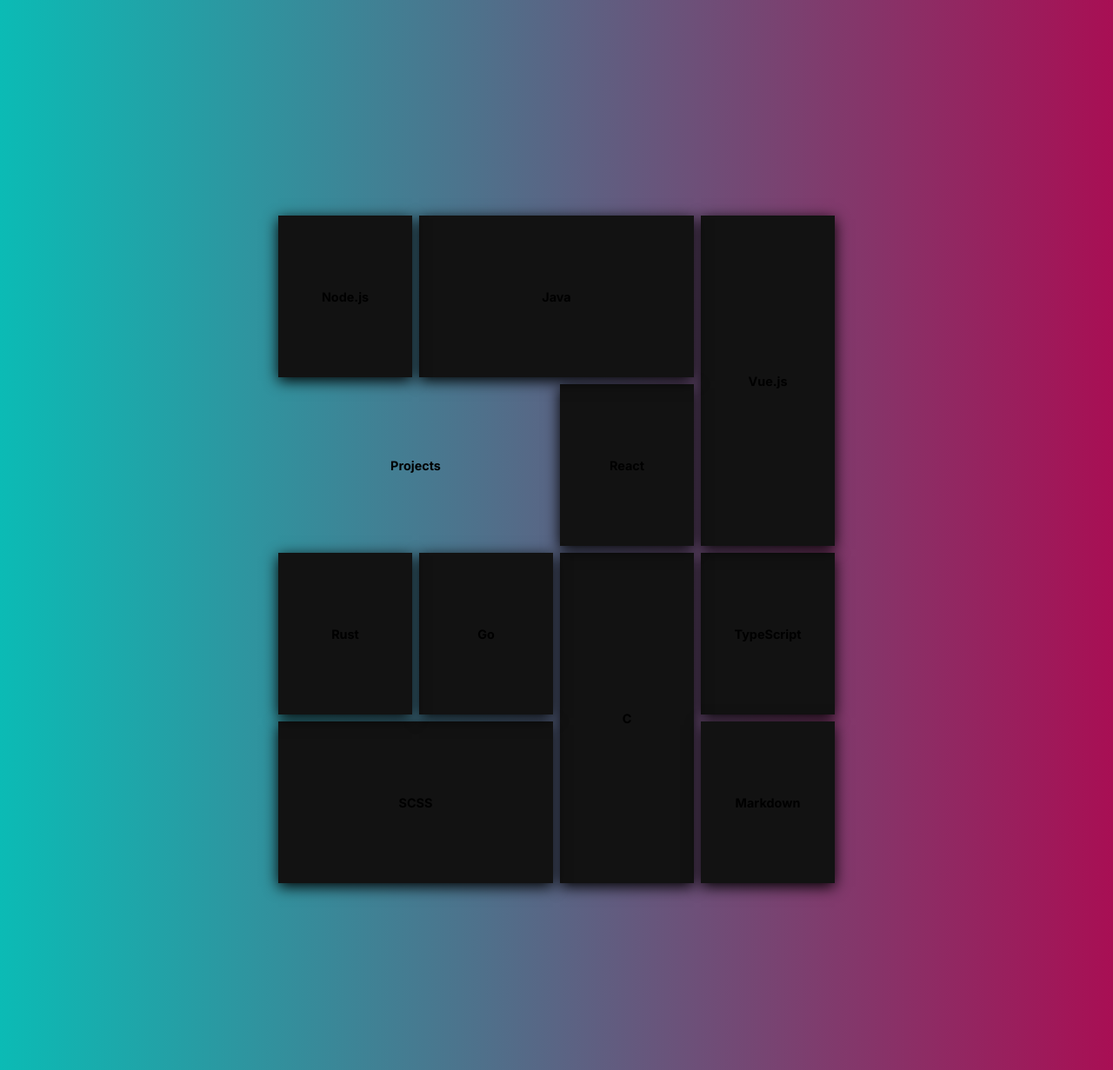
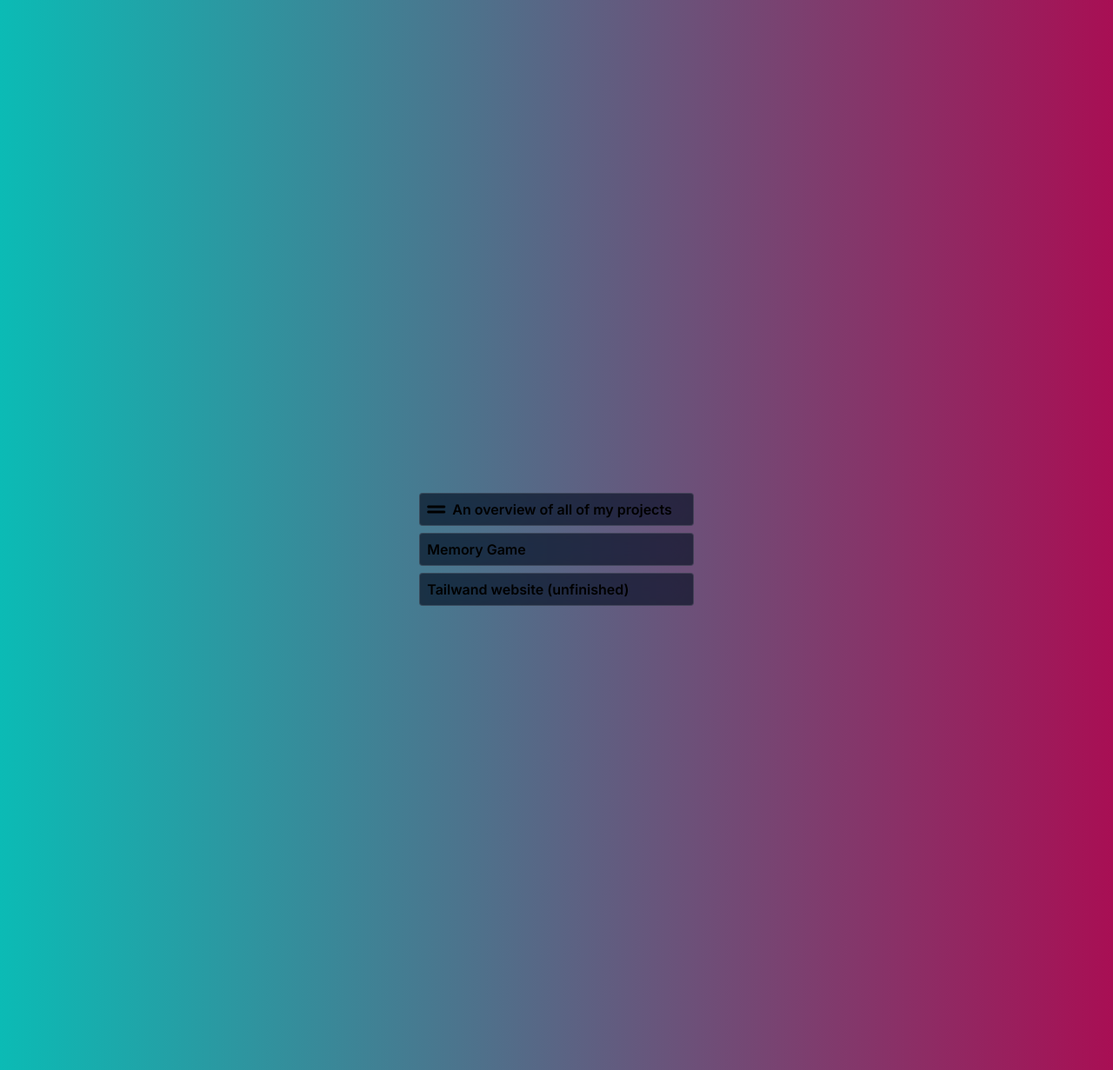
Before and after one commit to Paskie0/Portfolio, a PHP site: page / in a window 1280 px wide. Shown: the part 568-1799 px from the top of the page at 87% size. Run offline with PHP 8.4, Linux system fonts and the light colour scheme; a stand-in replaces the project's code that opens the database connection; some libraries are stand-ins or nearby versions; some web fonts are replaced.

Commit message:
Links to older projects and made the sidebar responsive
• Added some temporary buttons to older projects I've made
• Made the sidebar hidden when width > 700px

```diff
--- a/css/styles.css
+++ b/css/styles.css
@@ -1,5 +1,46 @@
-@import url("http://fonts.cdnfonts.com/css/sf-pro-display");
 @import url("https://fonts.googleapis.com/css2?family=Inter:wght@100;200;300;400;500;600;700;800;900&display=swap");
+/* @mixin gridCard() {
+  position: relative;
+  display: grid;
+  min-width: 2rem;
+  min-height: 2rem;
+  max-width: 19rem;
+  max-height: 19rem;
+  font-size: 0.6rem;
+  box-shadow: $box-shadow;
+  cursor: pointer;
+
+  > .cardCover {
+    position: absolute;
+    display: grid;
+    width: 100%;
+    height: 100%;
+    overflow: hidden;
+    place-items: center;
+    background-color: #121212;
+    transition: height 1s cubic-bezier(0.75, 0.3, 0.3, 0.75);
+  }
+
+  > .cardContent {
+    display: grid;
+    place-items: center;
+    text-align: center;
+    background-color: #eeeeee;
+  }
+
+  &:hover {
+    > .cardCover {
+      height: 0;
+    }
+  }
+
+  &:first-of-type {
+    place-items: center;
+    color: white;
+    box-shadow: none;
+    cursor: default;
+  }
+} */
 * {
   margin: 0;
   padding: 0;
@@ -12,6 +53,7 @@
 
 :root {
   background: linear-gradient(90deg, #0bbbb5 0%, #a80f54 100%);
+  background-repeat: no-repeat;
   font-family: "Inter", sans-serif;
   scroll-behavior: smooth;
 }
@@ -102,46 +144,37 @@
   width: 100%;
   height: 100vh;
   display: grid;
-  grid-template-columns: repeat(12, 1fr);
-  grid-template-rows: repeat(12, 1fr);
-  grid-column-gap: 0.5rem;
-  grid-row-gap: 0.5rem;
-  margin: 0 auto;
+  place-items: center;
+  row-gap: 0.5rem;
   padding: 1rem 0;
+  /*         > .card {
+    @include gridCard();
+  } */
 }
-:root > body > main > #projects > .card {
-  position: relative;
+:root > body > main > #projects > #projectsWrapper {
   display: grid;
-  min-width: 2rem;
-  min-height: 2rem;
-  font-size: 0.6rem;
-  box-shadow: 0 0.25rem 1rem rgb(0, 0, 0);
-  cursor: pointer;
+  row-gap: 0.5rem;
 }
-:root > body > main > #projects > .card > .cardCover {
-  position: absolute;
-  display: grid;
+:root > body > main > #projects > #projectsWrapper div {
   width: 100%;
-  height: 100%;
-  overflow: hidden;
-  place-items: center;
-  background-color: #121212;
-  transition: height 1s cubic-bezier(0.75, 0.3, 0.3, 0.75);
-}
-:root > body > main > #projects > .card > .cardContent {
+  height: -webkit-fit-content;
+  height: -moz-fit-content;
+  height: fit-content;
+  padding: 0.5rem;
   display: grid;
   place-items: center;
-  text-align: center;
-  background-color: #eeeeee;
-}
-:root > body > main > #projects > .card:hover > .cardCover {
-  height: 0;
-}
-:root > body > main > #projects > .card:first-of-type {
-  place-items: center;
-  color: white;
-  box-shadow: none;
-  cursor: default;
+  grid-template-areas: "icon title gap unfold";
+  grid-template-columns: -webkit-max-content -webkit-max-content 1fr -webkit-max-content;
+  grid-template-columns: max-content max-content 1fr max-content;
+  font-weight: 600;
+  -moz-column-gap: 0.5rem;
+       column-gap: 0.5rem;
+  -webkit-backdrop-filter: blur(16px) saturate(180%);
+          backdrop-filter: blur(16px) saturate(180%);
+  background-color: rgba(17, 25, 40, 0.75);
+  border-radius: 0.25rem;
+  border: 1px solid rgba(255, 255, 255, 0.125);
+  cursor: pointer;
 }
 :root > body > main > #experience {
   width: 100%;
@@ -162,4 +195,10 @@
 }
 :root > body > footer {
   display: grid;
+}
+
+@media screen and (max-width: 700px) {
+  #sidebar {
+    display: none !important;
+  }
 }/*# sourceMappingURL=styles.css.map */
--- a/css/styles.scss
+++ b/css/styles.scss
@@ -1,14 +1,15 @@
-@import url("http://fonts.cdnfonts.com/css/sf-pro-display");
 @import url("https://fonts.googleapis.com/css2?family=Inter:wght@100;200;300;400;500;600;700;800;900&display=swap");
 
 $box-shadow: 0 0.25rem 1rem rgba(0, 0, 0, 1);
 $border-radius: 0.25rem;
 
-@mixin gridCard() {
+/* @mixin gridCard() {
   position: relative;
   display: grid;
   min-width: 2rem;
   min-height: 2rem;
+  max-width: 19rem;
+  max-height: 19rem;
   font-size: 0.6rem;
   box-shadow: $box-shadow;
   cursor: pointer;
@@ -43,7 +44,7 @@ $border-radius: 0.25rem;
     box-shadow: none;
     cursor: default;
   }
-}
+} */
 
 * {
   margin: 0;
@@ -58,6 +59,7 @@ $border-radius: 0.25rem;
 
 :root {
   background: linear-gradient(90deg, #0bbbb5 0%, #a80f54 100%);
+  background-repeat: no-repeat;
   font-family: "Inter", sans-serif;
   scroll-behavior: smooth;
 
@@ -160,16 +162,38 @@ $border-radius: 0.25rem;
         width: 100%;
         height: 100vh;
         display: grid;
-        grid-template-columns: repeat(12, 1fr);
-        grid-template-rows: repeat(12, 1fr);
-        grid-column-gap: 0.5rem;
-        grid-row-gap: 0.5rem;
-        margin: 0 auto;
+        place-items: center;
+        row-gap: 0.5rem;
+        //grid-template-columns: repeat(12, 1fr);
+        //grid-template-rows: repeat(12, 1fr);
+        //grid-column-gap: 0.5rem;
+        //grid-row-gap: 0.5rem;
         padding: 1rem 0;
 
-        > .card {
+        > #projectsWrapper {
+          display: grid;
+          row-gap: 0.5rem;
+
+          div {
+            width: 100%;
+            height: fit-content;
+            padding: 0.5rem;
+            display: grid;
+            place-items: center;
+            grid-template-areas: "icon title gap unfold";
+            grid-template-columns: max-content max-content 1fr max-content;
+            font-weight: 600;
+            column-gap: 0.5rem;
+            backdrop-filter: blur(16px) saturate(180%);
+            background-color: rgba(17, 25, 40, 0.75);
+            border-radius: $border-radius;
+            border: 1px solid rgba(255, 255, 255, 0.125);
+            cursor: pointer;
+          }
+        }
+        /*         > .card {
           @include gridCard();
-        }
+        } */
       }
 
       > #experience {
@@ -198,3 +222,9 @@ $border-radius: 0.25rem;
     }
   }
 }
+
+@media screen and (max-width: 700px) {
+  #sidebar {
+    display: none !important;
+  }
+}
--- a/index.html
+++ b/index.html
@@ -37,7 +37,7 @@
           <p>A 19 year-old developer from The Netherlands</p>
         </div>
       </section>
-      <section id="projects">
+<!--       <section id="projects">
         <div class="card" style="grid-area: 4 / 1 / 7 / 7">
           <div>
             <h1>Projects</h1>
@@ -123,6 +123,20 @@
             <h1>[Projects Here]</h1>
           </div>
         </div>
+      </section> -->
+      <section id="projects">
+      <div id="projectsWrapper">
+        <div id="projectsTitle">
+          <i class="fa-solid fa-grip-lines fa-xl"></i>
+          <p>An overview of all of my projects</p>
+        </div>
+        <a href="./languages/js/h06/index.html"><div>
+          <span>Memory Game</span>
+        </div></a>
+        <a href="./tailwind/src/index.html"><div>
+          <span>Tailwand website (unfinished)</span>
+        </div></a>
+      </div>
       </section>
       <section id="experience"></section>
       <section id="contact">
```
Also changed, not shown: 1 other file.
